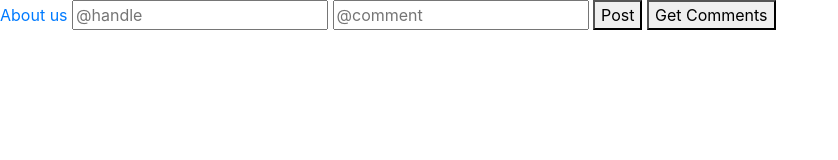
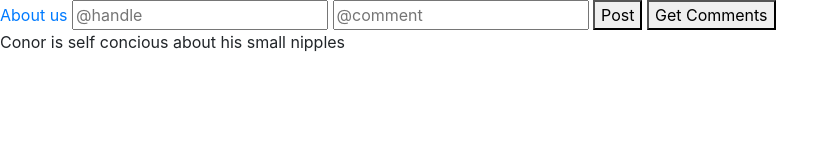
Before and after one commit to CathalMcsweeney/TestForProject, a plain HTML site: page public/index.html in a window 1280 px wide. Shown: the whole page, without its empty margins (0-838 px from the left). Drawn offline with nearby package versions, Linux system fonts and the light colour scheme.

Commit message:
the nipples have returned for conor

```diff
--- a/public/index.html
+++ b/public/index.html
@@ -13,6 +13,6 @@
 <input type="text" placeholder="@comment" id="comment">
 <button onclick="postComment()">Post</button>
 <button onclick="getComments()">Get Comments</button>
-<div id="comments"></div>
+<div id="comments">Conor is self concious about his small nipples</div>
 </body>
 </html>
```
